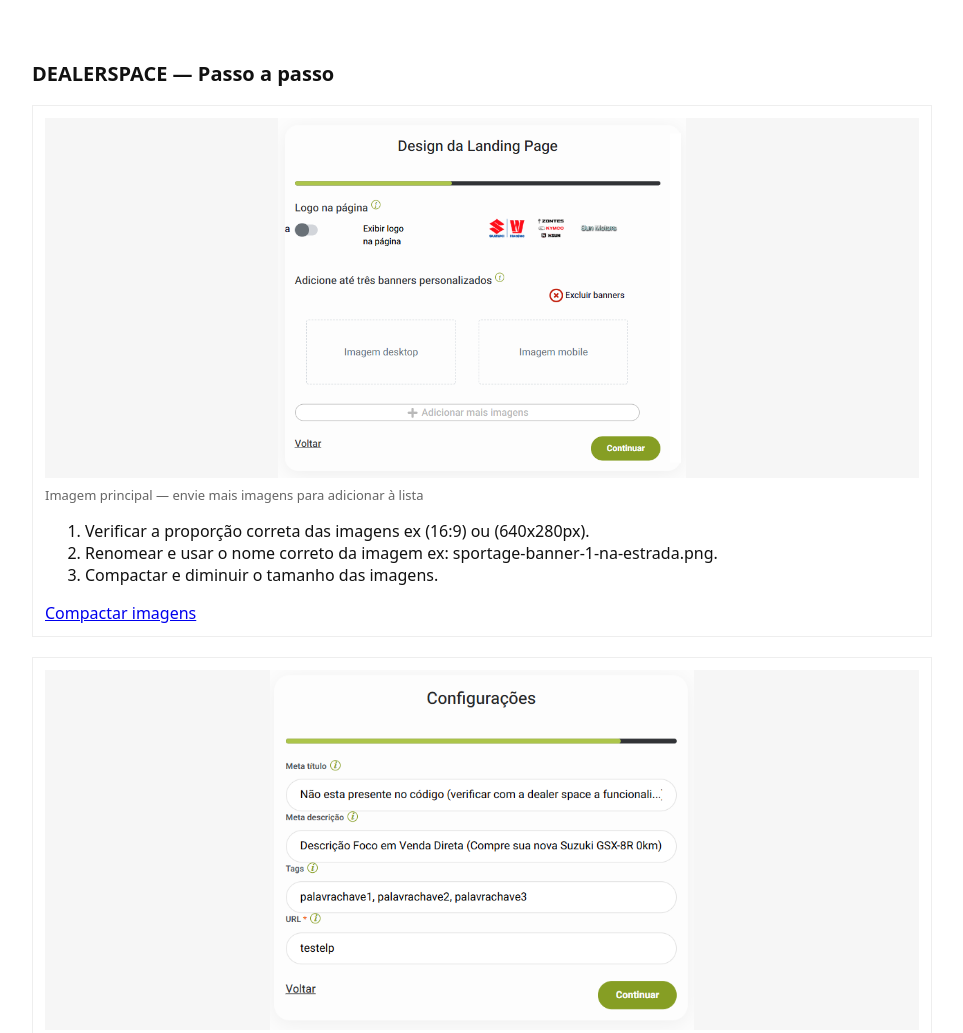
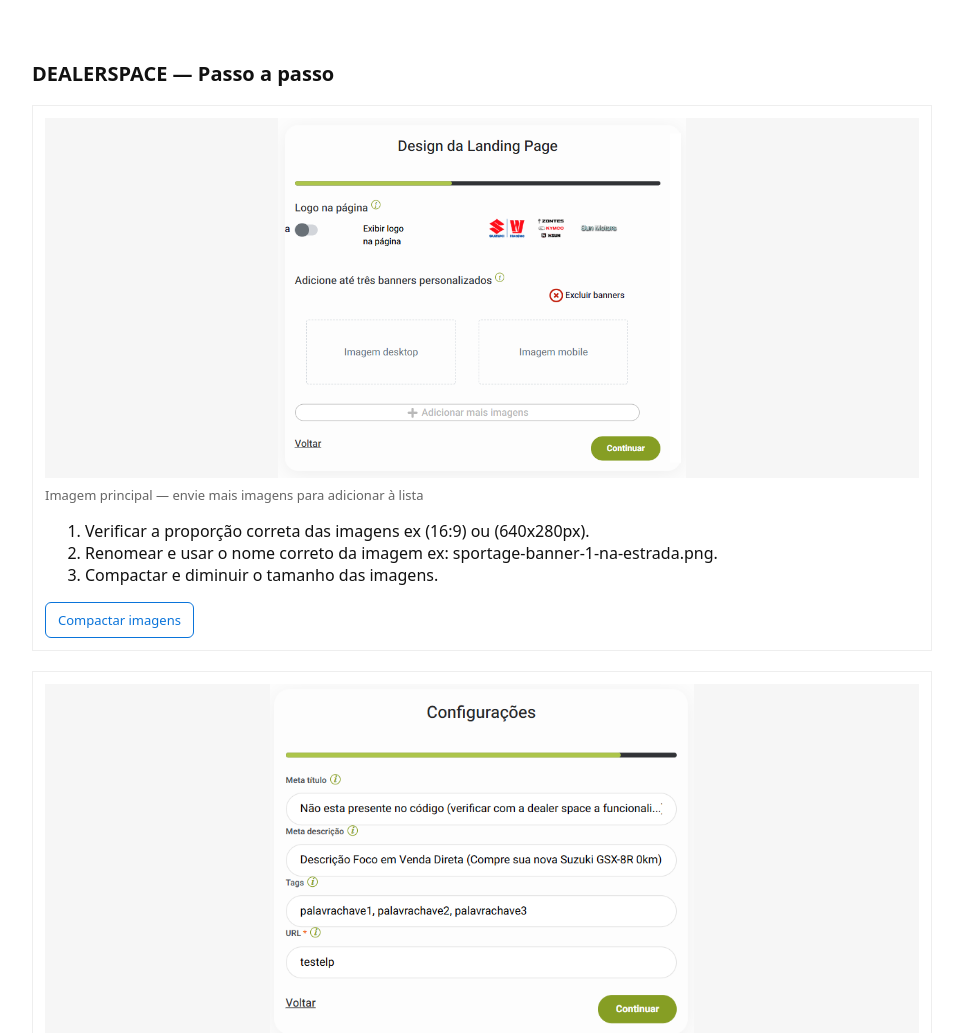
Before and after one commit to SunMotorsOficial/otimizacoes, a plain HTML site: page index.html in a window 1280 px wide. Shown: the top 1033 px of the page, without its empty margins (158-1121 px from the left). Drawn offline with Linux system fonts and the light colour scheme.

Commit message:
Update styles.css

```diff
--- a/styles.css
+++ b/styles.css
@@ -32,7 +32,25 @@ body{
   border:1px solid #eee;
   padding:12px;
   background:#fff;
+  position:relative;
 }
+
+.hero-actions{
+  margin-top:10px;
+}
+
+.compress-btn{
+  display:inline-block;
+  background:transparent;
+  color:var(--accent);
+  border:1px solid var(--accent);
+  padding:8px 12px;
+  font-size:13px;
+  text-decoration:none;
+  border-radius:6px;
+}
+
+.compress-btn:hover{ background:rgba(10,116,218,0.06); }
 
 .hero-image{
   display:block;
```
